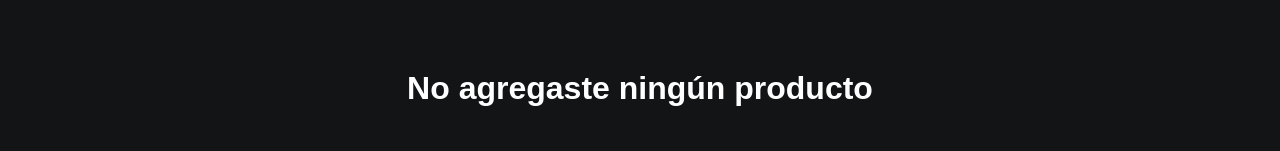
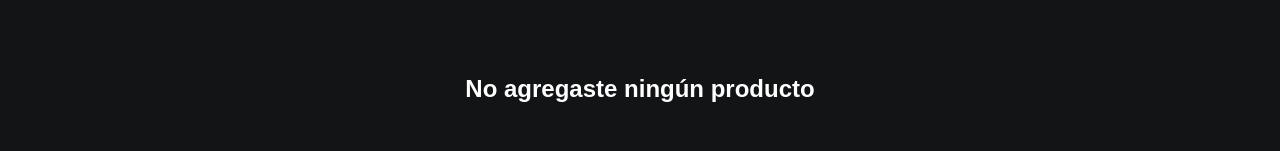
Before and after one commit to Danisole/finalcoder, a React (Create React App) app: page /Carrito in a window 1280 px wide. Shown: the part 266-417 px from the top of the page. Built offline with nearby package versions, Linux system fonts and the light colour scheme.

Commit message:
ordenando

```diff
--- a/src/components/Carrito/Carrito.js
+++ b/src/components/Carrito/Carrito.js
@@ -48,7 +48,7 @@ const Carrito = () => {
             return(
 
               <ContenedorVacio>
-                <h1>No agregaste ningún producto</h1>
+                <h2>No agregaste ningún producto</h2>
                 <BtnStyled><Link to="/" style={{color:'white', textDecoration: "none"}}>Ir a comprar</Link></BtnStyled>
               </ContenedorVacio>
 
```
